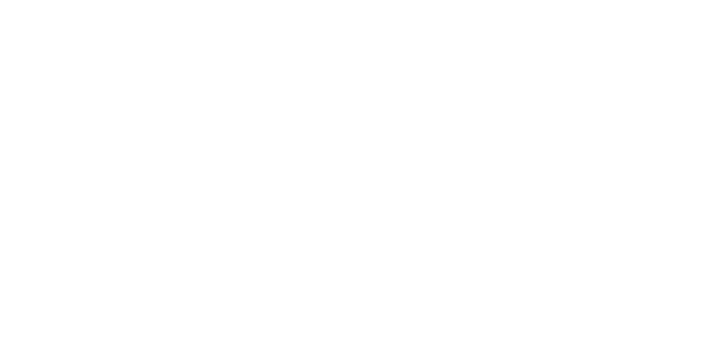
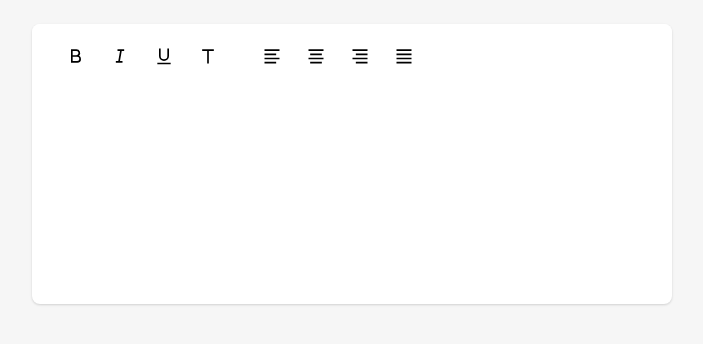
Before and after one commit to meluiz/meeditor, a website: page demo/index.html in a window 1280 px wide. Shown: the whole page, without its empty margins (288-991 px from the left). Drawn offline with Linux system fonts and the light colour scheme.

Commit message:
Demonstração

```diff
--- a/demo/index.html
+++ b/demo/index.html
@@ -7,13 +7,33 @@
 
   <title>Document</title>
 
-  <link rel="stylesheet" href="../dist/meeditor.min.css" type="text/css">
-  <script src="../dist/meeditor.min.js" type="text/javascript"></script>
+  <link rel="stylesheet" href="./../dist/meeditor.min.css">
+  <script src="./../dist/meeditor.min.js" type="text/javascript"></script>
+  <style type="text/css">
+    * {
+      margin: 0;
+      padding: 0;
+      box-sizing: border-box;
+    }
+
+    html,
+    body {
+      display: flex;
+      align-items: center;
+      justify-content: center;
+      background-color: #f6f6f6;
+    }
+  </style>
 </head>
 <body>
 
+  <div class="editor"></div>
+  <div class="editor-2"></div>
+
   <script>
-    console.log(MEEditor)
+    MEEditor.start({
+      selector: '.editor'
+    })
   </script>
 </body>
 </html>
```
